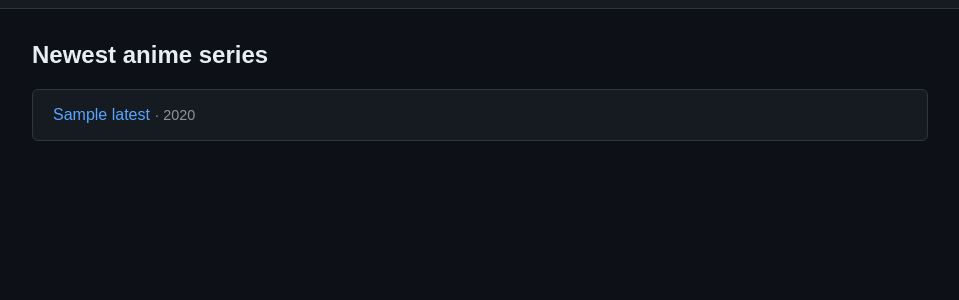
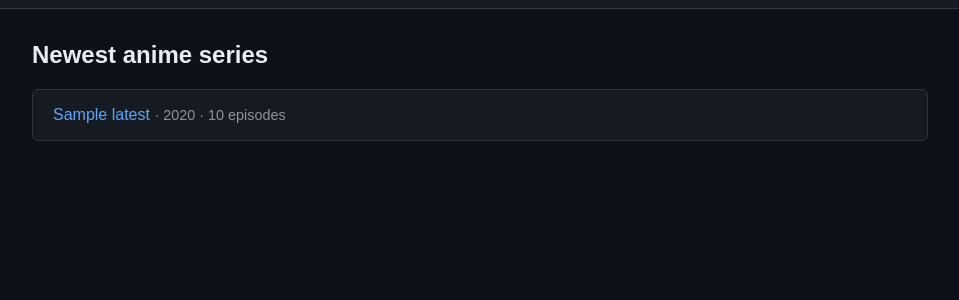
Before and after one commit to MaxKanninen/animelist, a Flask app: template templates/index.html in a window 1280 px wide. Shown: the part 79-379 px from the top of the page, without its empty margins (160-1119 px from the left). Run offline with Flask 3, Linux system fonts and the light colour scheme; the template is opened without the code that fills it: most values are stand-ins (such as "Sample title", 1, 10 or a date in 2020).

Commit message:
Show episode count on index, series list, and profile pages

```diff
--- a/series.py
+++ b/series.py
@@ -40,7 +40,7 @@ def get_series_genres(series_id):
     return db.query(sql, [series_id])
 
 def get_latest_series():
-    sql = """SELECT id, title, year
+    sql = """SELECT id, title, year, episodes
              FROM series
              ORDER BY year DESC, created_at DESC
              LIMIT 10"""
@@ -51,7 +51,7 @@ def get_series_count():
     return db.query(sql)[0][0]
 
 def get_all_series(page, page_size):
-    sql = """SELECT id, title, year
+    sql = """SELECT id, title, year, episodes
              FROM series
              ORDER BY created_at DESC
              LIMIT ? OFFSET ?"""
--- a/templates/index.html
+++ b/templates/index.html
@@ -13,7 +13,7 @@
   {% for s in latest %}
   <div class="card">
     <a href="/series/{{ s.id }}">{{ s.title }}</a>
-    <span class="meta"> &middot; {{ s.year }}</span>
+    <span class="meta"> &middot; {{ s.year }} &middot; {{ s.episodes }} episodes</span>
   </div>
   {% endfor %}
 
--- a/templates/series-list.html
+++ b/templates/series-list.html
@@ -13,7 +13,7 @@
   {% for series in series_list %}
   <div class="card">
     <a href="/series/{{ series.id }}">{{ series.title }}</a>
-    <span class="meta"> &middot; {{ series.year }}</span>
+    <span class="meta"> &middot; {{ series.year }} &middot; {{ series.episodes }} episodes</span>
   </div>
   {% endfor %}
 
--- a/templates/user.html
+++ b/templates/user.html
@@ -28,7 +28,7 @@
   {% for s in user_series %}
   <div class="card">
     <a href="/series/{{ s.id }}">{{ s.title }}</a>
-    <span class="meta"> &middot; {{ s.year }}</span>
+    <span class="meta"> &middot; {{ s.year }} &middot; {{ s.episodes }} episodes</span>
   </div>
   {% endfor %}
   {% else %}
--- a/users.py
+++ b/users.py
@@ -30,7 +30,7 @@ def get_user_stats(user_id):
             "avg_rating": reviews["avg_rating"]}
 
 def get_user_series(user_id):
-    sql = """SELECT id, title, year
+    sql = """SELECT id, title, year, episodes
              FROM series
              WHERE user_id = ?
              ORDER BY created_at DESC"""
```
